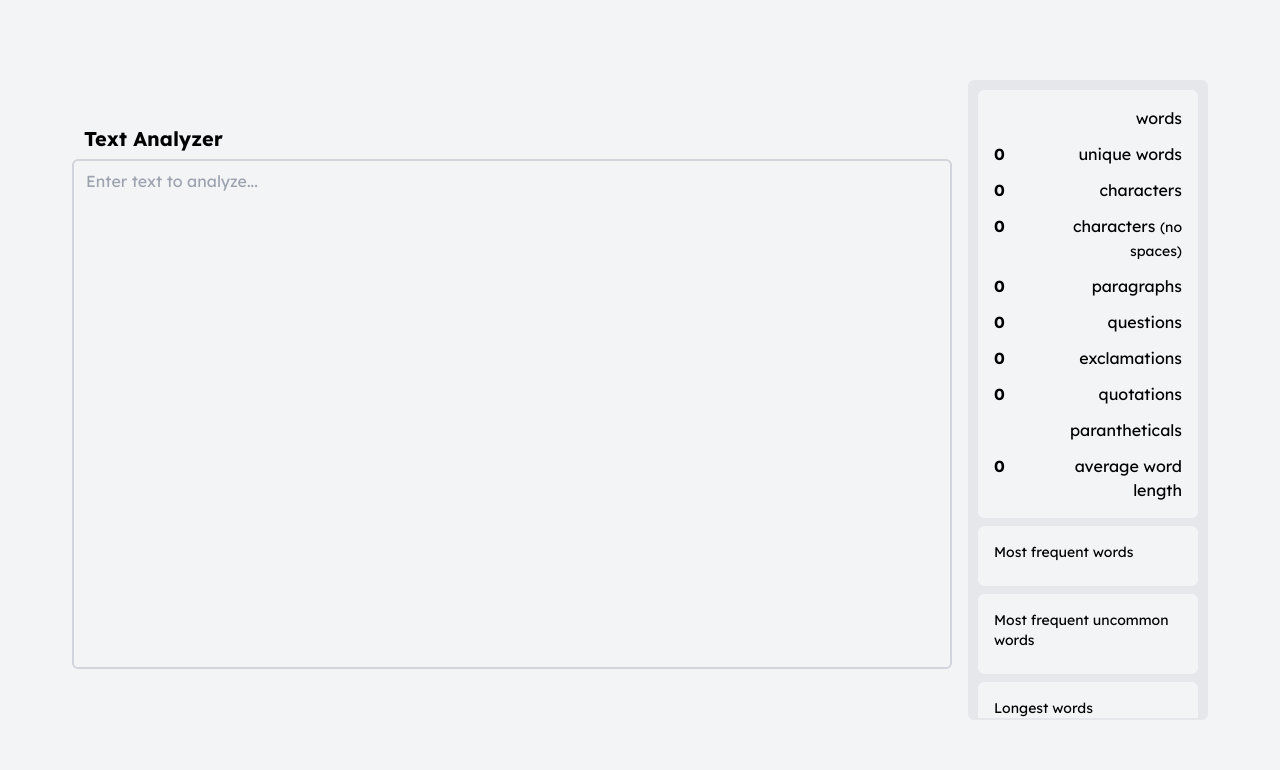
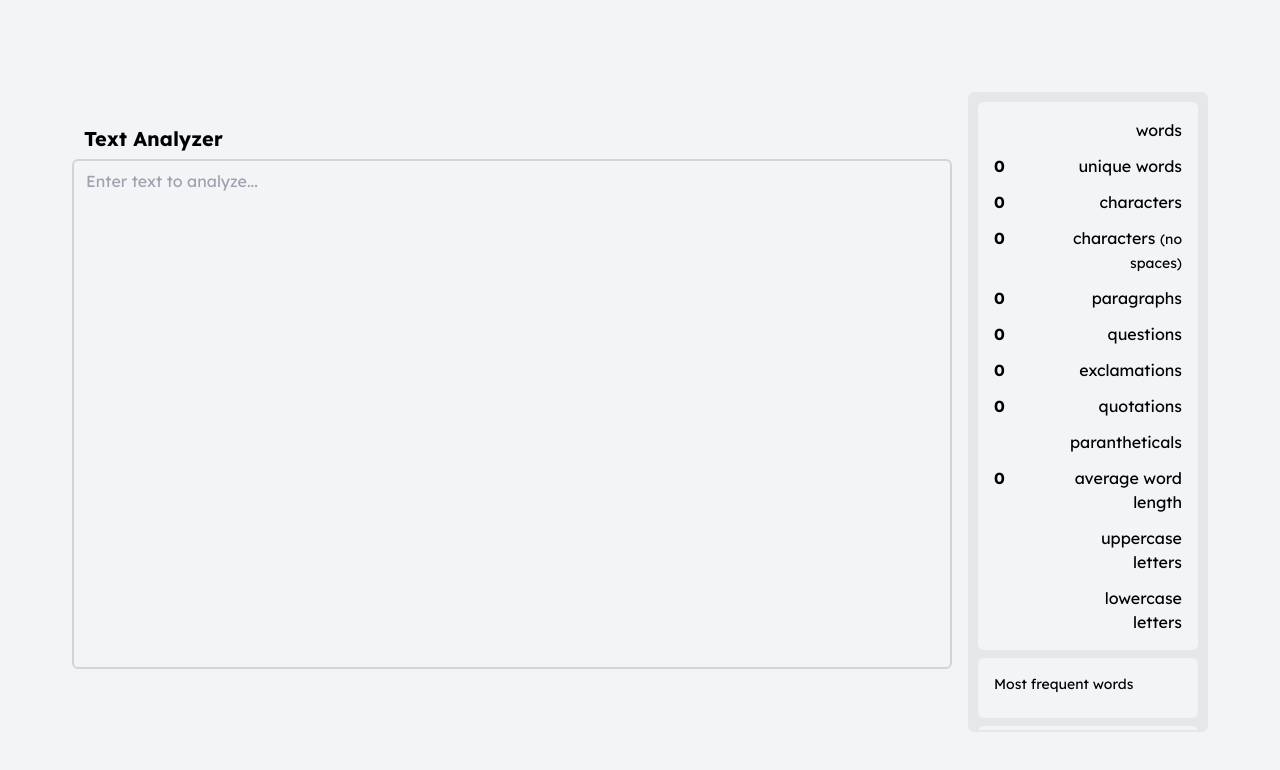
Before and after one commit to jakeo-dev/text-analyzer, a Next.js app: page / in a window 1280 px wide. Shown: the top 770 px of the page. Built offline with nearby package versions, Linux system fonts and the light colour scheme.

Commit message:
add upper & lower case letter counts

```diff
--- a/src/pages/index.tsx
+++ b/src/pages/index.tsx
@@ -87,6 +87,10 @@ export default function Home() {
     "now",
     "any",
   ];
+
+  function handleDebugClick() {
+    console.log(inputText.match(/[A-Z]]/g));
+  }
 
   function handleInput(text: string) {
     setInputText(text);
@@ -191,6 +195,13 @@ export default function Home() {
 
   return (
     <>
+      {/* <button
+        className="border-4 border-black bg-red-500 text-white text-3xl hover:bg-red-600 active:bg-red-700"
+        onClick={handleDebugClick}
+      >
+        DEBUG BUTTON!!!
+      </button> */}
+
       <div className="lg:flex gap-4 items-center justify-center min-h-screen">
         <div className="flex-1">
           <h1 className="text-xl font-bold pl-3 pb-1.5">Text Analyzer</h1>
@@ -204,7 +215,7 @@ export default function Home() {
           />
         </div>
 
-        <div className="lg:w-60 lg:max-h-[80vh] overflow-auto bg-gray-200 border-gray-200 border-2 rounded-md p-2 mt-4 lg:mt-0">
+        <div className="lg:w-60 lg:max-h-[80vh] overflow-auto bg-gray-200 border-gray-200 border-2 rounded-md p-2 mt-4 lg:mt-0 lg:-mb-6">
           <div className="statBigDiv">
             <div className="statDiv">
               <span className="statNum">{wordCount(inputText)}</span>
@@ -295,6 +306,16 @@ export default function Home() {
               </span>
               <span className="statName">average word length</span>
             </div>
+
+            <div className="statDiv">
+              <span className="statNum">{inputText.match(/[A-Z]/g)?.length}</span>
+              <span className="statName">uppercase letters</span>
+            </div>
+
+            <div className="statDiv">
+              <span className="statNum">{inputText.match(/[a-z]/g)?.length}</span>
+              <span className="statName">lowercase letters</span>
+            </div>
           </div>
 
           <div className="statBigDiv">
```
